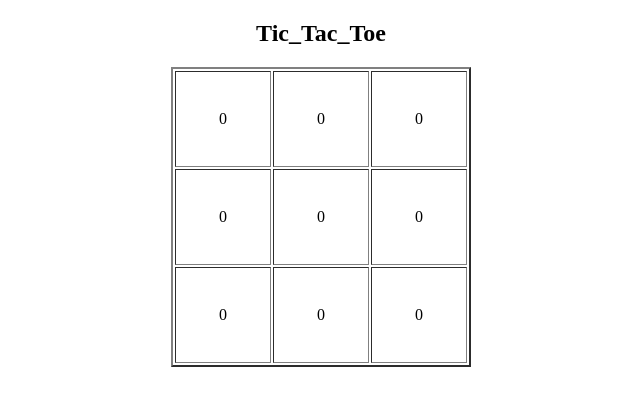
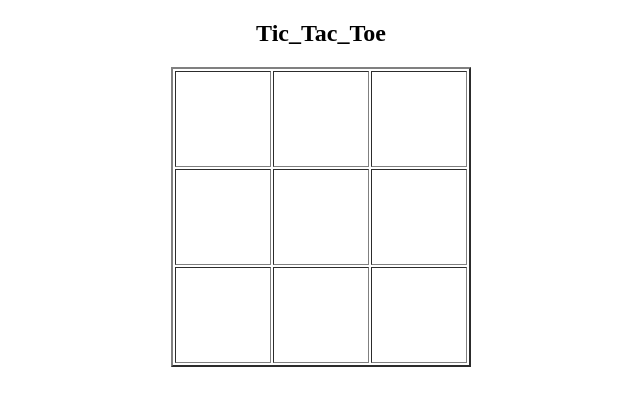
Before and after one commit to dhanasp/tic_tac_toe, a plain HTML site: page game.html in a window 1280 px wide. Shown: the whole page, without its empty margins (319-959 px from the left). Drawn offline with Linux system fonts and the light colour scheme.

Commit message:
table without zeroes

```diff
--- a/game.html
+++ b/game.html
@@ -11,19 +11,19 @@
   <body>
     <center><table border="2px solid black" width="300px" height="300px">
       <tr>
-        <td id='1'>0</td>
-        <td id='2'>0</td>
-        <td id="3">0</td>
+        <td id='1'></td>
+        <td id='2'></td>
+        <td id="3"></td>
       </tr>
       <tr>
-        <td id="4">0</td>
-        <td id="5">0</td>
-        <td id="6">0</td>
+        <td id="4"></td>
+        <td id="5"></td>
+        <td id="6"></td>
       </tr>
       <tr>
-        <td id="7">0</td>
-        <td id="8">0</td>
-        <td id="9">0</td>
+        <td id="7"></td>
+        <td id="8"></td>
+        <td id="9"></td>
       </tr>
     </table>
   </body>
```
